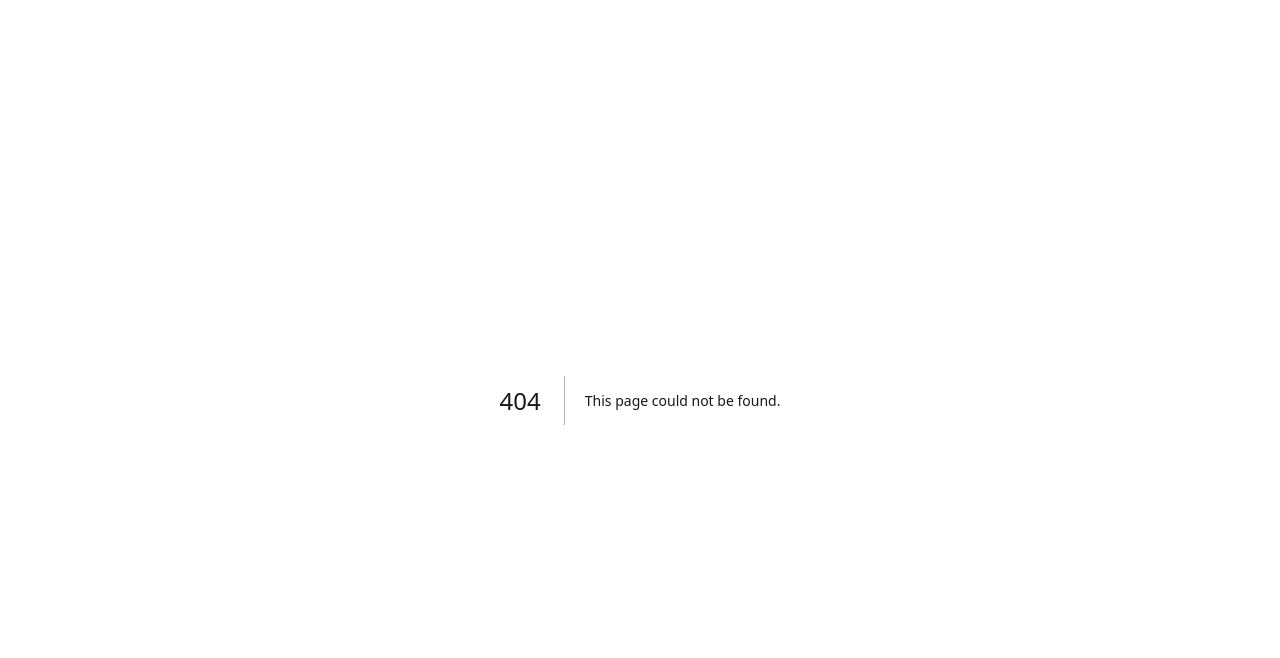
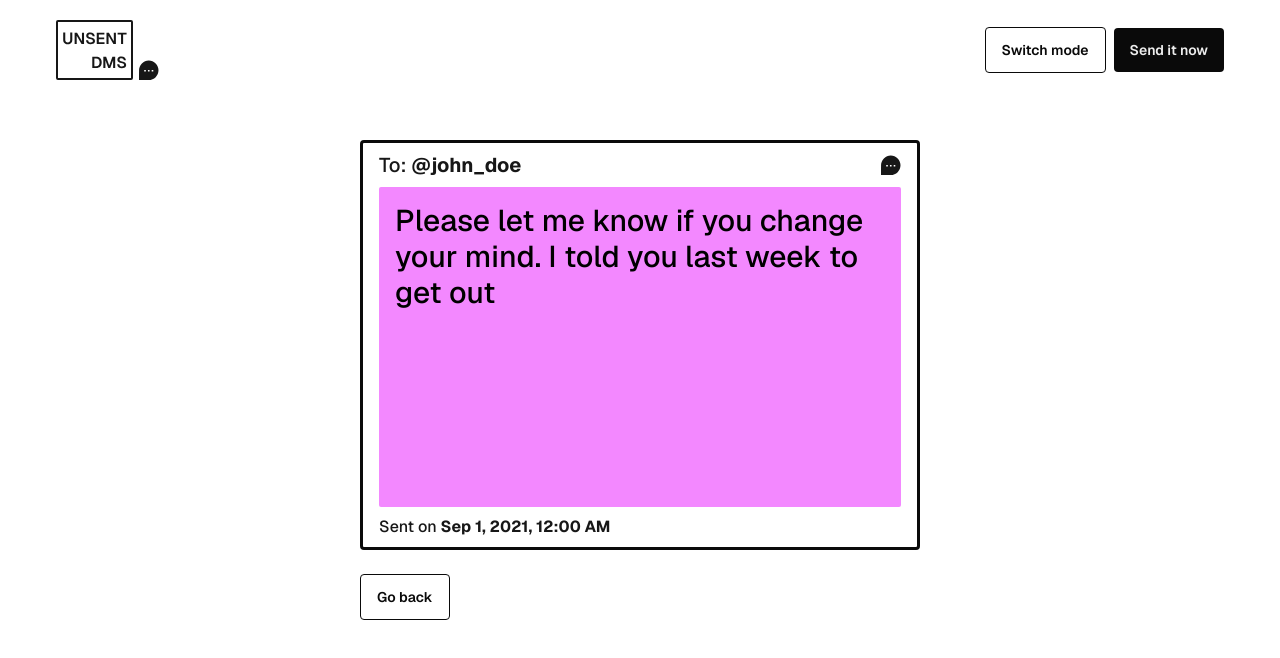
Before and after one commit to steph-crown/unsent-dms, a Next.js app: page /messages/1 in a window 1280 px wide. Before the commit this address had no page. Shown: the top 658 px of the page. Built offline with nearby package versions, Linux system fonts and the light colour scheme.

Commit message:
Implement single message page

```diff
--- a/app/layout.tsx
+++ b/app/layout.tsx
@@ -1,6 +1,7 @@
 import type { Metadata } from "next";
 import { Geist } from "next/font/google";
 import "./globals.css";
+import { Header } from "@/components/header";
 
 const geistSans = Geist({
   variable: "--font-geist-sans",
@@ -22,7 +23,11 @@ export default function RootLayout({
       <body
         className={`${geistSans.variable} antialiased bg-white-bg dark:bg-black-bg text-black-fg dark:text-white-fg`}
       >
-        {children}
+        <div className="font-[family-name:var(--font-geist-sans)] relative overflow-x-hidden">
+          <Header />
+
+          {children}
+        </div>
       </body>
     </html>
   );
--- /dev/null
+++ b/app/messages/[id]/page.tsx
@@ -0,0 +1,39 @@
+"use client";
+
+import { Button } from "@/components/button";
+import { Message } from "@/components/message";
+import { useRouter } from "next/navigation";
+
+export default function Page() {
+  const router = useRouter();
+
+  const message = {
+    id: "1",
+    to: "john_doe",
+    createdDate: "2021-09-01",
+    message:
+      "Please let me know if you change your mind. I told you last week to get out",
+    bgColor: "#f388ff",
+    fgColor: "#000",
+  };
+
+  return (
+    <div>
+      <main className="flex flex-col gap-8 row-start-2 items-center wrapper justify-center my-10 ">
+        <div className="w-full max-w-[35rem]">
+          <Message message={message} />
+
+          <Button
+            variant="outlined"
+            className="mt-6"
+            onClick={() => {
+              router.back();
+            }}
+          >
+            Go back
+          </Button>
+        </div>
+      </main>
+    </div>
+  );
+}
--- a/app/page.tsx
+++ b/app/page.tsx
@@ -2,7 +2,6 @@
 
 import { Button } from "@/components/button";
 import { Footer } from "@/components/footer";
-import { Header } from "@/components/header";
 import { Input } from "@/components/input";
 import { Messages } from "@/components/messages";
 import { IMessage } from "@/interfaces/message.interface";
@@ -45,9 +44,8 @@ const messages: IMessage[] = [
 
 export default function Home() {
   return (
-    <div className="font-[family-name:var(--font-geist-sans)] relative overflow-x-hidden">
-      <Header />
-
+    // <div className="font-[family-name:var(--font-geist-sans)] relative overflow-x-hidden">
+    <>
       <main className="flex flex-col gap-8 row-start-2 items-center wrapper justify-center my-10 ">
         <h1 className="text-center text-6xl">
           A Collection of <span className="font-semibold">Unsent DMs</span>
@@ -81,6 +79,7 @@ export default function Home() {
       </main>
 
       <Footer />
-    </div>
+    </>
+    // </div>
   );
 }
--- a/components/button.tsx
+++ b/components/button.tsx
@@ -15,7 +15,7 @@ export function Button({ children, variant, className, ...rest }: Props) {
         variant === "filled" &&
           "bg-black-bg text-white-fg dark:bg-white-bg dark:text-black-fg",
         variant === "outlined" &&
-          "border border-black-bg text-black-bg dark:border-white-bg dark:text-white-bg"
+          "border-[1.5px] border-black-bg text-black-bg dark:border-white-bg dark:text-white-bg"
       )}
       {...rest}
     >
--- /dev/null
+++ b/components/close-icon.tsx
@@ -0,0 +1,36 @@
+export function CloseIcon() {
+  return (
+    <svg
+      width="24"
+      height="24"
+      viewBox="0 0 24 24"
+      fill="none"
+      xmlns="http://www.w3.org/2000/svg"
+      className="text-black-fg dark:text-white-fg"
+    >
+      <path
+        d="M14.3955 9.59502L9.60352 14.387"
+        stroke="currentColor"
+        strokeWidth="1.5"
+        strokeLinecap="round"
+        strokeLinejoin="round"
+      />
+      <path
+        d="M14.397 14.3899L9.60095 9.59293"
+        stroke="currentColor"
+        strokeWidth="1.5"
+        strokeLinecap="round"
+        strokeLinejoin="round"
+      />
+      <path
+        fillRule="evenodd"
+        clipRule="evenodd"
+        d="M16.3345 2.75032H7.66549C4.64449 2.75032 2.75049 4.88932 2.75049 7.91632V16.0843C2.75049 19.1113 4.63549 21.2503 7.66549 21.2503H16.3335C19.3645 21.2503 21.2505 19.1113 21.2505 16.0843V7.91632C21.2505 4.88932 19.3645 2.75032 16.3345 2.75032Z"
+        stroke="currentColor"
+        strokeWidth="1.5"
+        strokeLinecap="round"
+        strokeLinejoin="round"
+      />
+    </svg>
+  );
+}
--- a/components/header.tsx
+++ b/components/header.tsx
@@ -1,12 +1,17 @@
+"use client";
+
 import { Button } from "@/components/button";
 import { Hamburger } from "@/components/hamburger";
 import { Logo } from "@/components/logo";
 import { ThemeToggle } from "@/components/theme-toggle";
 import classNames from "classnames";
 import { useState } from "react";
+import { CloseIcon } from "./close-icon";
 
 export function Header() {
   const [isMobileMenuOpen, setIsMobileMenuOpen] = useState(false);
+
+  console.log({ isMobileMenuOpen });
 
   return (
     <>
@@ -30,13 +35,20 @@ export function Header() {
       {/* mobile menu */}
       <div
         className={classNames(
-          "fixed w-screen bg-white-bg dark:bg-black-bg border-t border-black-bg dark:border-white-bg bottom-0 left-0 right-0 h-[10rem] translate-x-[100vw] transition-transform duration-300 z-[1000000]",
+          "fixed w-screen bg-white-bg dark:bg-black-bg border-t border-black-bg dark:border-white-bg bottom-0 left-0 right-0 min-h-[10rem] h-max transition-transform duration-300 z-[1000000]",
           {
             "translate-x-0": isMobileMenuOpen,
+            "translate-x-full": !isMobileMenuOpen,
           }
         )}
       >
-        <div className="wrapper py-5 flex flex-col gap-4">
+        <div className="wrapper py-5 flex flex-col gap-4 ">
+          <div className="flex justify-end">
+            <button onClick={() => setIsMobileMenuOpen(false)}>
+              <CloseIcon />
+            </button>
+          </div>
+
           <ThemeToggle />
 
           <Button variant="filled">Send it now</Button>
--- a/components/logo.tsx
+++ b/components/logo.tsx
@@ -1,7 +1,10 @@
 "use client";
+
+import Link from "next/link";
 
 export function Logo() {
   return (
+    <Link href="/">
       <svg
         width="103"
         height="60"
@@ -30,5 +33,6 @@ export function Logo() {
           fill="currentColor"
         />
       </svg>
+    </Link>
   );
 }
--- a/components/message.tsx
+++ b/components/message.tsx
@@ -1,11 +1,17 @@
+"use client";
+
 import { IMessage } from "@/interfaces/message.interface";
 import { MessageIcon } from "./message-icon";
+import { useRouter } from "next/navigation";
 
 type Props = {
   message: IMessage;
+  shouldScale?: boolean;
 };
 
 export function Message({ message }: Props) {
+  const router = useRouter();
+
   const formatDate = (date: string) => {
     return new Date(date).toLocaleDateString("en-US", {
       month: "short",
@@ -17,7 +23,12 @@ export function Message({ message }: Props) {
   };
 
   return (
-    <div className="border-[3px] border-solid border-black-bg dark:border-white-bg w-full py-2 px-4 rounded ">
+    <div
+      className="border-[3px] border-solid border-black-bg dark:border-white-bg w-full py-2 px-4 rounded cursor-pointer "
+      onClick={() => {
+        router.push(`/messages/${message.id}`);
+      }}
+    >
       <div className="flex justify-between items-center">
         <p className="text-xl font-medium">
           To: <span className="font-bold">@{message.to}</span>
```
Lines whose indentation alone changed are shown as unchanged.
